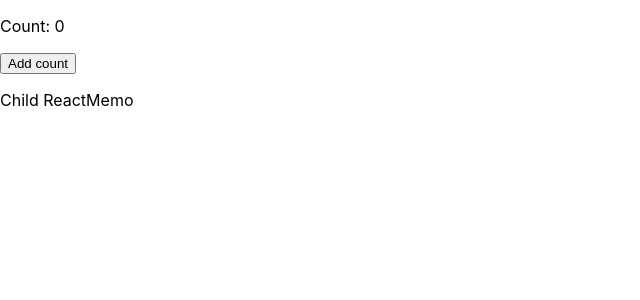
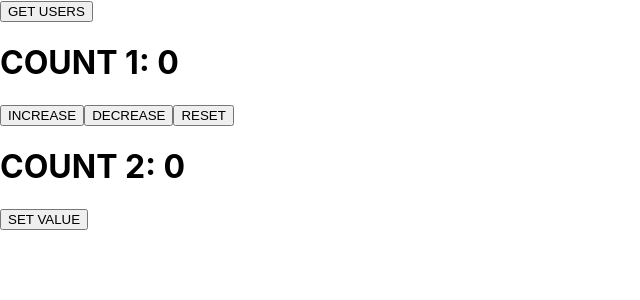
Before and after one commit to vungdx/react-hook-learn, a React (Create React App) app: page / in a window 1280 px wide. Shown: the top 300 px of the page, without its empty margins (0-640 px from the left). Built offline with nearby package versions, Linux system fonts and the light colour scheme.

Commit message:
userReducer

```diff
--- a/src/App.js
+++ b/src/App.js
@@ -1,12 +1,13 @@
 import ReactMemo from "./components/ReactMemo/ReactMemo";
 import UseCallback from "./components/UseCallback/UseCallback";
 import UseEffect from "./components/UseEffect/UseEffect";
+import UseReducer from "./components/UseReducer/UseReducer";
 import UseState from "./components/UseState/UseState";
 
 function App() {
   return (
     <div className="App">
-      <ReactMemo />
+      <UseReducer />
     </div>
   );
 }
--- /dev/null
+++ b/src/components/UseReducer/UseReducer.js
@@ -0,0 +1,137 @@
+import React, { useReducer } from "react";
+import PropTypes from "prop-types";
+
+const reducer = (state, action) => {
+  switch (action) {
+    case "INCREASE":
+      return state + 1;
+    case "DECREASE":
+      return state - 1;
+    case "RESET":
+      return 0;
+    default:
+      return state;
+  }
+};
+
+const reducer2 = (state, action) => {
+  switch (action.type) {
+    case "SET_VALUE":
+      return action.data;
+    default:
+      return state;
+  }
+};
+
+const initState = {
+  loading: false,
+  data: [],
+};
+
+const userReducer = (state, action) => {
+  switch (action.type) {
+    case "GET_USER_REQUEST":
+      return {
+        ...state,
+        loading: true,
+      };
+    case "GET_USER_SUCCESS":
+      console.log("GET_USER_SUCCESS ở đây", action.data);
+      return {
+        ...state,
+        loading: false,
+        data: action.data,
+      };
+    case "GET_USER_ERROR":
+      return {
+        ...state,
+        data: [],
+        error: action.data,
+      };
+    default:
+      break;
+  }
+};
+
+function UseReducer(props) {
+  // useReducer trả về array với element đầu tiên là tên state, dispatch
+  const [count, dispatch] = useReducer(reducer, 0); //useReducer nhận vào hai tham số là reducer và giá trị khởi tạo
+  const [count2, dispatch2] = useReducer(reducer2, 0);
+  const [users, userDispatch] = useReducer(userReducer, initState);
+  console.log("users là", users);
+
+  const getUsers = () => {
+    console.log("ấn vào đây");
+    userDispatch({
+      type: "GET_USER_REQUEST",
+    });
+
+    setTimeout(() => {
+      fetch("https://reqres.in/api/users")
+        .then((res) => res.json())
+        .then((res) => {
+          userDispatch({
+            type: "GET_USER_SUCCESS",
+            data: res.data,
+          });
+        })
+        .catch((err) => {
+          userDispatch({
+            type: "GET_USER_ERROR",
+            data: err,
+          });
+        });
+    }, 2000);
+  };
+
+  return (
+    <>
+      <button onClick={getUsers}>GET USERS</button>
+      {users.loading ? <p>Loading...</p> : ""}
+      <ul>
+        {users.data.length > 0
+          ? users.data.map((user) => (
+              <li key={user.id}>
+                {user.last_name} {user.first_name}
+              </li>
+            ))
+          : ""}
+      </ul>
+      <h1>COUNT 1: {count}</h1>
+      <button onClick={() => dispatch("INCREASE")}>INCREASE</button>
+      <button>DECREASE</button>
+      <button>RESET</button>
+      <h1>COUNT 2: {count2}</h1>
+      <button
+        onClick={() =>
+          dispatch2({
+            type: "SET_VALUE",
+            data: 10,
+          })
+        }
+      >
+        SET VALUE
+      </button>
+    </>
+  );
+}
+
+UseReducer.propTypes = {};
+
+export default UseReducer;
+
+/**
+ ACTION 'ADD_NEW_ITEM'
+
+ VIEW: Nhấn lên 1 button dispatch('ADD_NEW_ITEM')
+
+ REDUCERS chỉ là function nhận vào 2 tham số
+  (state, action)=>{
+    switch(action) {
+      case 'ADD_NEW_ITEM':
+        state = state + 1
+      case 'ABC':
+        state = state...
+    }
+  }
+*/
```
